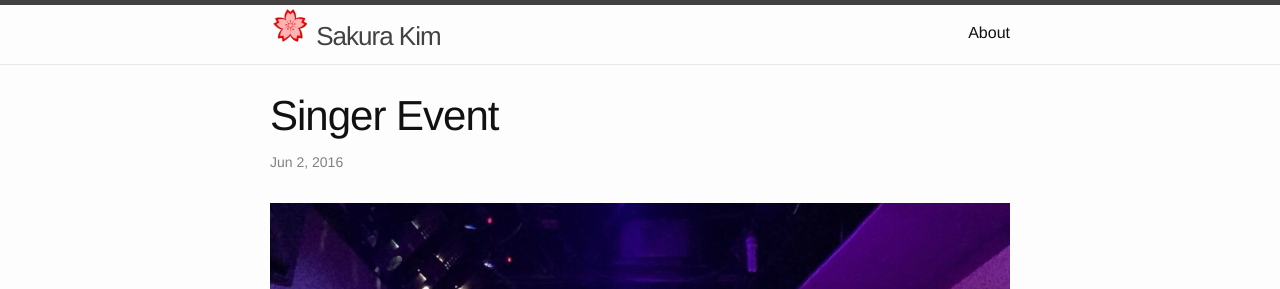
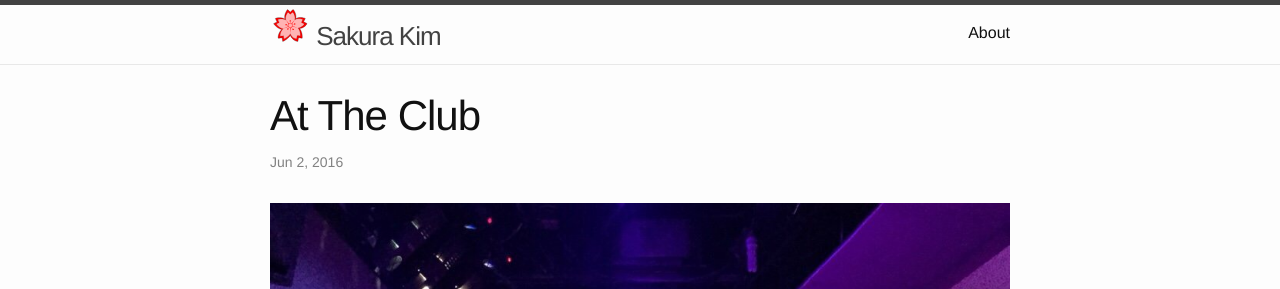
Before and after one commit to sakurakiminfo/sakurakiminfo.github.io, a Jekyll site: the page built from _posts/2016-06-02-at-the-club.markdown, in a window 1280 px wide. Shown: the top 289 px of the page. Built offline with Jekyll 4.4.1, drawn with Linux system fonts in a browser that asks for light colours.

Commit message:
updating posts

```diff
--- a/_posts/2016-06-02-singer-event.markdown
+++ b/_posts/2016-06-02-at-the-club.markdown
@@ -1,8 +1,8 @@
 ---
 layout: post
-title:  "Singer Event"
+title:  "At The Club"
 date:   2016-06-02 23:12:07 +0700
-categories: singer update
+categories: singer club update
 ---
 ![singer]({{ site.url }}/assets/singer.JPG)
 
```
Also changed, not shown: _posts/2016-06-11-ao-dai.markdown (added, +9 -0 lines).
